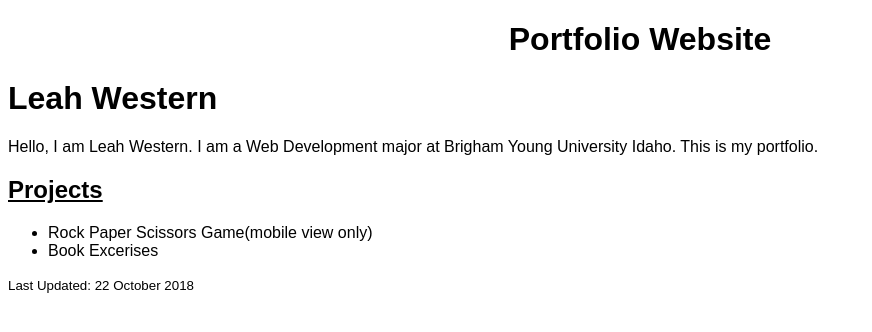
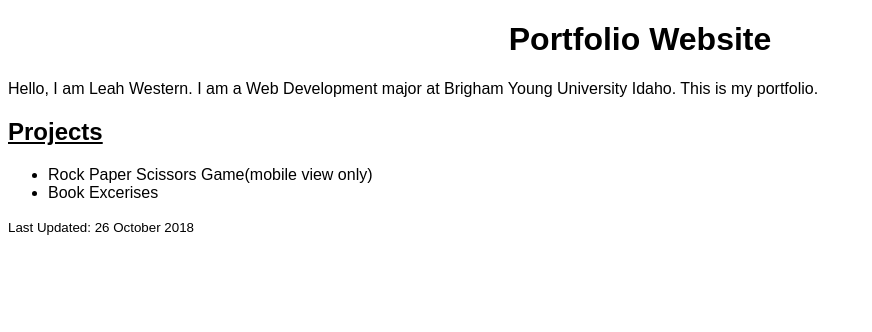
Before and after one commit to lwestern2/portfolio, a plain HTML site: page index.html in a window 1280 px wide. Shown: the whole page, without its empty margins (0-872 px from the left). Drawn offline with Linux system fonts and the light colour scheme.

Commit message:
Small edits on index

```diff
--- a/index.html
+++ b/index.html
@@ -18,18 +18,17 @@
  </header>
 
  <main>
-  <h1>Leah Western</h1>
   <p>Hello, I am Leah Western. I am a Web Development major at Brigham Young University Idaho. This is my portfolio.</p>
 
   <h2>Projects</h2>
   <ul>
    <li><a href="Challenge1/rps.html" title="View Rock Paper Scissors Game">Rock Paper Scissors Game(mobile view only)</a></li>
-   <li><a href="book-exercises/index.html" title="View weather site plan recreation">Book Excerises</a></li>
+   <li><a href="book-exercises/index.html" title="View book exercises">Book Excerises</a></li>
   </ul>
  </main>
 
  <footer>
-  <small>Last Updated: 22 October 2018</small>
+  <small>Last Updated: 26 October 2018</small>
  </footer>
 
 </body>
```
